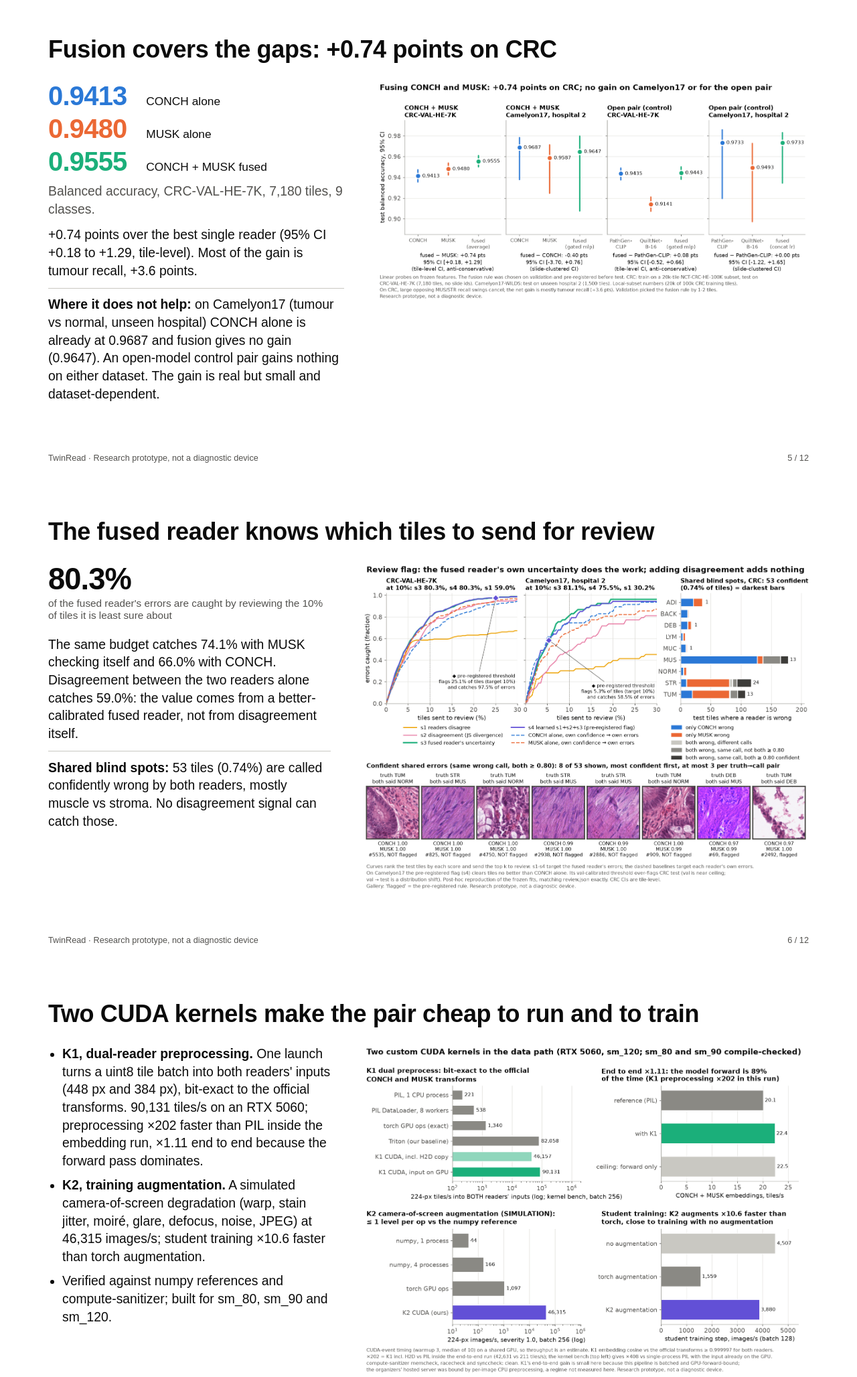
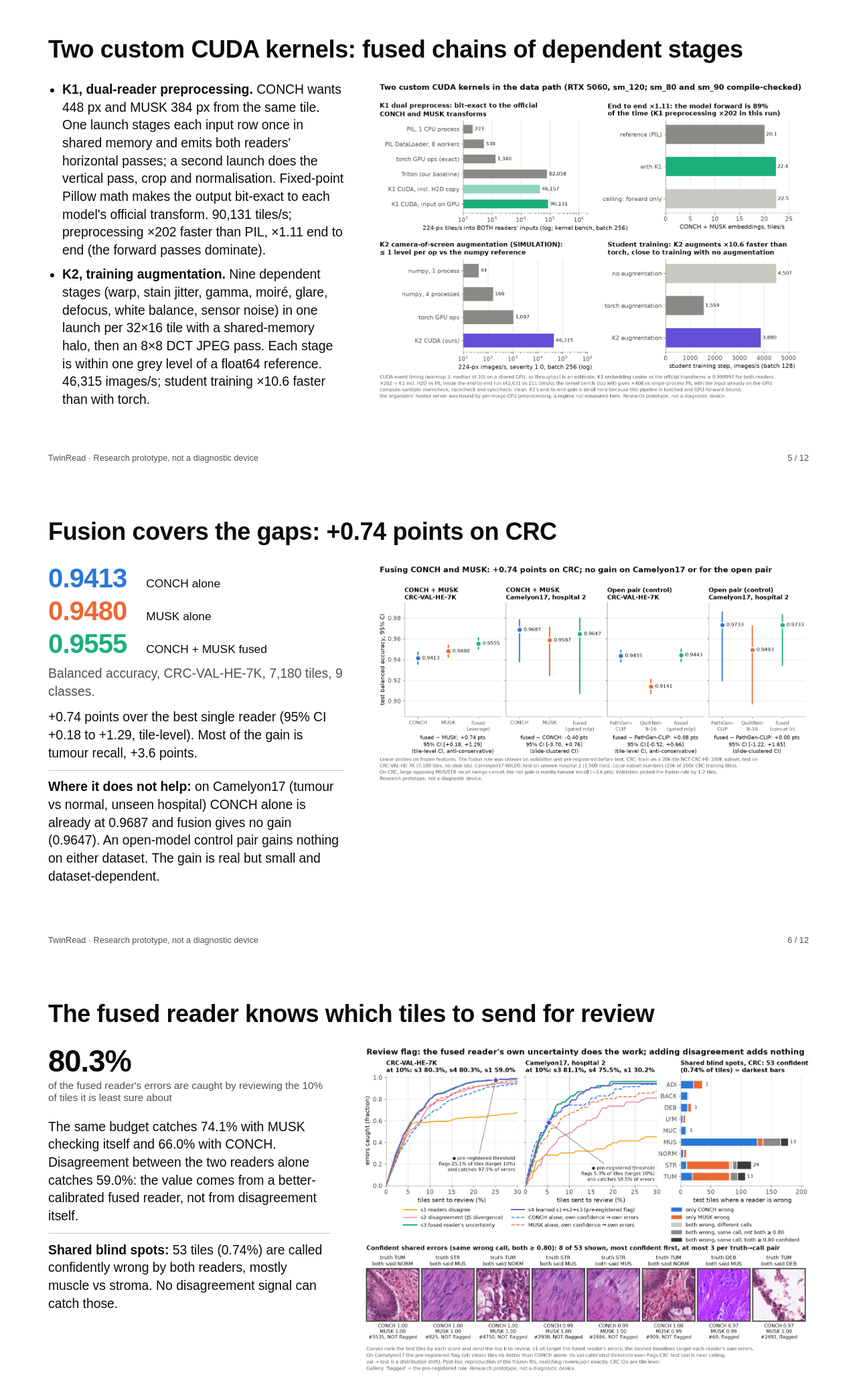
Before and after one commit to iujab/twinread-conch-musk-edge, a plain HTML site: page docs/deck/twinread_deck.html in a window 1280 px wide. Shown: the part 2880-4936 px from the top of the page at 67% size. Drawn offline with Linux system fonts and the light colour scheme.

Commit message:
Emphasise the custom CUDA kernels: README section after Idea (K1 dual-reader preprocessing, K2 fused dependent-stage augmentation, fig3 moved up); deck kernel slide moved to slide 5 with the same framing

```diff
--- a/docs/deck/twinread_deck.html
+++ b/docs/deck/twinread_deck.html
@@ -54,7 +54,6 @@ small, .muted { color: #52514e; }
      <span class="muted">2026 Ashby Prize in Computational Science Hackathon · NCSA and the Cancer Center at Illinois</span></p>
   <div class="foot"><span>Research prototype, not a diagnostic device</span><span>1 / 12</span></div>
 </section>
-
 <!-- 2 problem -->
 <section class="slide">
   <h1>Two models, trained differently, miss different tiles</h1>
@@ -91,7 +90,6 @@ small, .muted { color: #52514e; }
   </div>
   <div class="foot"><span>TwinRead · Research prototype, not a diagnostic device</span><span>2 / 12</span></div>
 </section>
-
 <!-- 3 aim -->
 <section class="slide">
   <h1>Aim: a second read on every tile, then make it run anywhere</h1>
@@ -110,7 +108,6 @@ small, .muted { color: #52514e; }
      data and pre-registered before any test label is read.</p>
   <div class="foot"><span>TwinRead · Research prototype, not a diagnostic device</span><span>3 / 12</span></div>
 </section>
-
 <!-- 4 method -->
 <section class="slide">
   <h1>Method</h1>
@@ -131,8 +128,28 @@ small, .muted { color: #52514e; }
   </div>
   <div class="foot"><span>TwinRead · Research prototype, not a diagnostic device</span><span>4 / 12</span></div>
 </section>
-
-<!-- 5 fusion result -->
+<!-- 5 kernels -->
+<section class="slide">
+  <h1>Two custom CUDA kernels: fused chains of dependent stages</h1>
+  <div class="cols">
+    <div class="col" style="flex: 0 0 4.6in">
+      <ul>
+        <li><b>K1, dual-reader preprocessing.</b> CONCH wants 448 px and MUSK 384 px from the same tile. One launch
+            stages each input row once in shared memory and emits both readers' horizontal passes; a second launch
+            does the vertical pass, crop and normalisation. Fixed-point Pillow math makes the output bit-exact to
+            each model's official transform. 90,131 tiles/s; preprocessing ×202 faster than PIL, ×1.11 end to end
+            (the forward passes dominate).</li>
+        <li><b>K2, training augmentation.</b> Nine dependent stages (warp, stain jitter, gamma, moiré, glare,
+            defocus, white balance, sensor noise) in one launch per 32×16 tile with a shared-memory halo, then an
+            8×8 DCT JPEG pass. Each stage is within one grey level of a float64 reference. 46,315 images/s;
+            student training ×10.6 faster than with torch.</li>
+      </ul>
+    </div>
+    <div class="col"><img class="fig" src="../../figures/fig3_kernels.png" alt="Kernels" style="max-height: 5.5in"></div>
+  </div>
+  <div class="foot"><span>TwinRead · Research prototype, not a diagnostic device</span><span>5 / 12</span></div>
+</section>
+<!-- 6 fusion result -->
 <section class="slide">
   <h1>Fusion covers the gaps: +0.74 points on CRC</h1>
   <div class="cols">
@@ -151,10 +168,9 @@ small, .muted { color: #52514e; }
     </div>
     <div class="col"><img class="fig" src="../../figures/fig1_two_readers.png" alt="Fused vs single readers" style="max-height: 5.4in"></div>
   </div>
-  <div class="foot"><span>TwinRead · Research prototype, not a diagnostic device</span><span>5 / 12</span></div>
+  <div class="foot"><span>TwinRead · Research prototype, not a diagnostic device</span><span>6 / 12</span></div>
 </section>
-
-<!-- 6 review flag -->
+<!-- 7 review flag -->
 <section class="slide">
   <h1>The fused reader knows which tiles to send for review</h1>
   <div class="cols">
@@ -168,28 +184,8 @@ small, .muted { color: #52514e; }
     </div>
     <div class="col"><img class="fig" src="../../figures/fig2_review_flag.png" alt="Review flag" style="max-height: 5.5in"></div>
   </div>
-  <div class="foot"><span>TwinRead · Research prototype, not a diagnostic device</span><span>6 / 12</span></div>
-</section>
-
-<!-- 7 kernels -->
-<section class="slide">
-  <h1>Two CUDA kernels make the pair cheap to run and to train</h1>
-  <div class="cols">
-    <div class="col" style="flex: 0 0 4.4in">
-      <ul>
-        <li><b>K1, dual-reader preprocessing.</b> One launch turns a uint8 tile batch into both readers' inputs
-            (448 px and 384 px), bit-exact to the official transforms. 90,131 tiles/s on an RTX 5060; preprocessing
-            ×202 faster than PIL inside the embedding run, ×1.11 end to end because the forward pass dominates.</li>
-        <li><b>K2, training augmentation.</b> A simulated camera-of-screen degradation (warp, stain jitter, moiré,
-            glare, defocus, noise, JPEG) at 46,315 images/s; student training ×10.6 faster than torch augmentation.</li>
-        <li>Verified against numpy references and compute-sanitizer; built for sm_80, sm_90 and sm_120.</li>
-      </ul>
-    </div>
-    <div class="col"><img class="fig" src="../../figures/fig3_kernels.png" alt="Kernels" style="max-height: 5.5in"></div>
-  </div>
   <div class="foot"><span>TwinRead · Research prototype, not a diagnostic device</span><span>7 / 12</span></div>
 </section>
-
 <!-- 8 board -->
 <section class="slide">
   <h1>It runs on the board</h1>
@@ -209,7 +205,6 @@ small, .muted { color: #52514e; }
   </div>
   <div class="foot"><span>TwinRead · Research prototype, not a diagnostic device</span><span>8 / 12</span></div>
 </section>
-
 <!-- 9 fidelity -->
 <section class="slide">
   <h1>The board runs the model as specified</h1>
@@ -225,7 +220,6 @@ small, .muted { color: #52514e; }
   </div>
   <div class="foot"><span>TwinRead · Research prototype, not a diagnostic device</span><span>9 / 12</span></div>
 </section>
-
 <!-- 10 challenges -->
 <section class="slide">
   <h1>Challenges</h1>
@@ -253,7 +247,6 @@ small, .muted { color: #52514e; }
   </div>
   <div class="foot"><span>TwinRead · Research prototype, not a diagnostic device</span><span>10 / 12</span></div>
 </section>
-
 <!-- 11 why it matters -->
 <section class="slide">
   <h1>Why it matters</h1>
@@ -273,7 +266,6 @@ small, .muted { color: #52514e; }
   </div>
   <div class="foot"><span>TwinRead · Research prototype, not a diagnostic device</span><span>11 / 12</span></div>
 </section>
-
 <!-- 12 references -->
 <section class="slide">
   <h1>References</h1>
```
Also changed, not shown: README.md, 1 other file.
